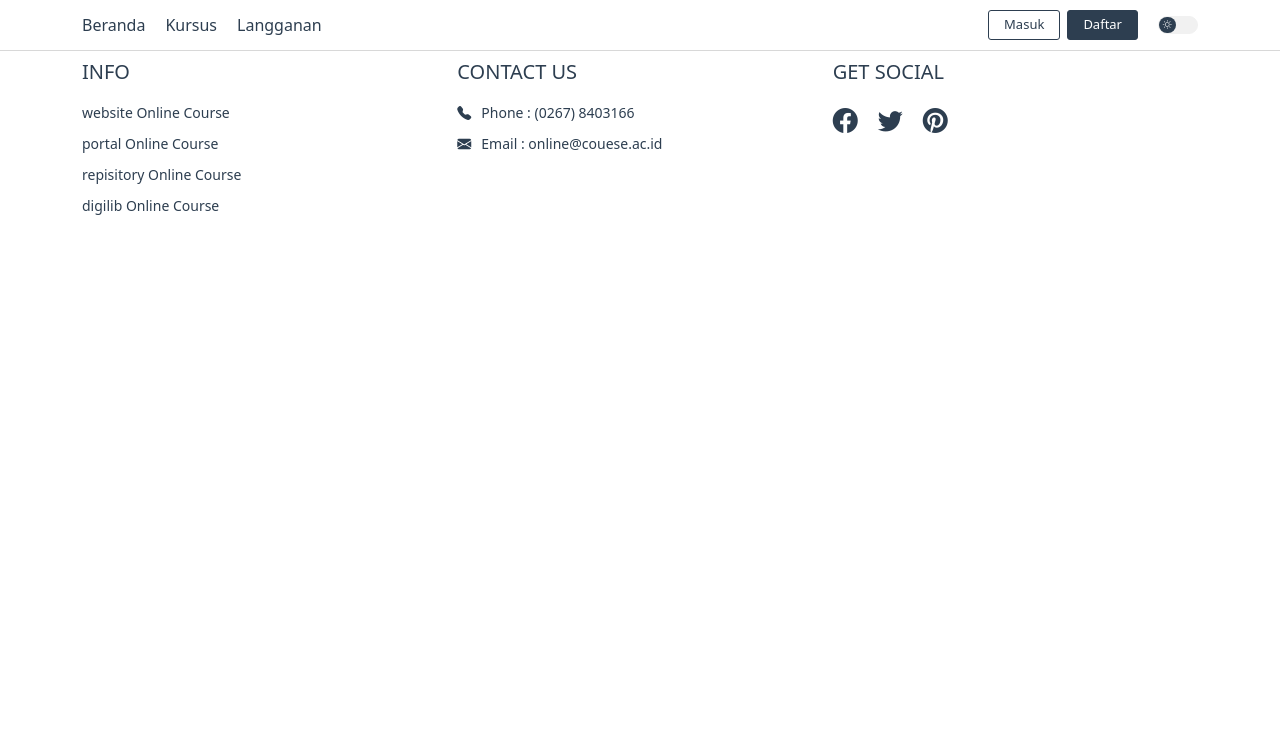
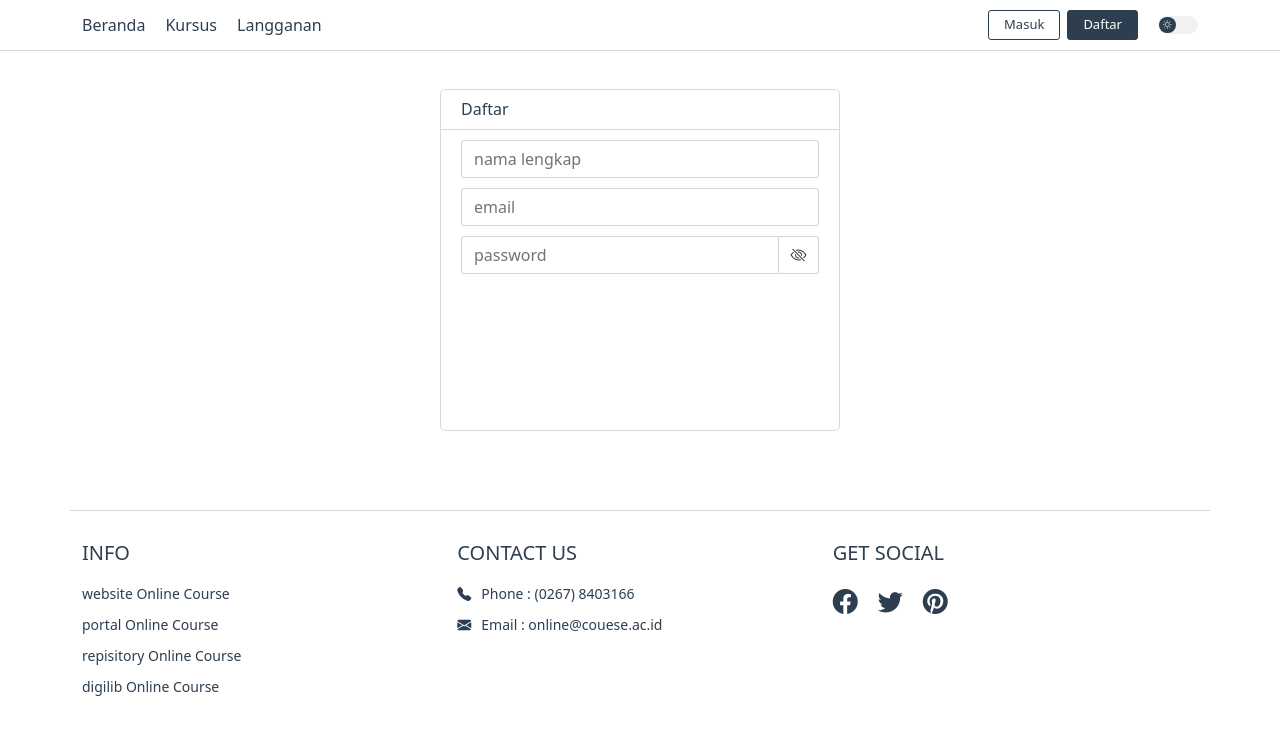
Before and after one commit to faisalProject/online-course, a React (Create React App) app in the folder my-app/: page /register in a window 1280 px wide. Shown: the top 734 px of the page. Built offline with nearby package versions, Linux system fonts and the light colour scheme.

Commit message:
partial udpate

```diff
--- a/my-app/src/App.js
+++ b/my-app/src/App.js
@@ -18,6 +18,7 @@ import Header from './component/Header';
 import Home from './pages/Home';
 import Mobile from './component/Mobile';
 import SigninPopup from './component/SigninPopup';
+import Register from './pages/Register';
 import Footer from './component/Footer';
 
 // react-router-dom
@@ -31,6 +32,7 @@ function App() {
         <Header />
         <Routes>
           <Route path='/' element={<Home />}></Route>
+          <Route path='/register' element={<Register />}></Route>
         </Routes>
         <SigninPopup />
         <Mobile />
--- a/my-app/src/component/Header.js
+++ b/my-app/src/component/Header.js
@@ -41,7 +41,7 @@ const Header = () => {
                 <div className="nav-right">
                     <div className="button-container">
                         <button type="submit" className="btn btn-primary signin-button" onClick={siginPopup}>Masuk</button>
-                        <button type="submit" className="btn btn-primary">Daftar</button>
+                        <Link to='/register' className='btn btn-primary'>Daftar</Link>
                     </div>
                     <div className="theme-container">
                         <div className="circle" onClick={theme}>
--- a/my-app/src/component/Invite.js
+++ b/my-app/src/component/Invite.js
@@ -1,10 +1,12 @@
+import { Link } from "react-router-dom";
+
 const Invite = () => {
     return(
         <div className="invitation-contents">
             <div className="container">
                 <h5>Tunggun apa lagi?</h5>
                 <p>Belajar lebih terarah dengan Online Course</p>
-                <button type="submit" className="btn btn-primary">Daftar</button>
+                <Link to='/register' className='btn btn-primary'>Daftar</Link>
             </div>
         </div>
     )
--- a/my-app/src/component/Mobile.js
+++ b/my-app/src/component/Mobile.js
@@ -10,8 +10,8 @@ const Mobile = () => {
         <div className="mobile">
             <div className="container">
                 <div className="button-container">
-                    <button type="submit" className="btn btn-primary">Masuk</button>
-                    <button type="submit" className="btn btn-primary">Daftar</button>
+                    <Link to='/' className="btn btn-primary">Masuk</Link>
+                    <Link to='/register' className="btn btn-primary">Daftar</Link>
                 </div>
                 <Link to="/" className="anchor">Kursus</Link>
                 <div className="a-2" onClick={dropdownMobile}>
--- a/my-app/src/component/SigninPopup.js
+++ b/my-app/src/component/SigninPopup.js
@@ -1,5 +1,6 @@
 import { Link } from "react-router-dom";
 import goggle from '../images/google.png';
+import Swal from "sweetalert2";
 
 const closePopup = () => {
     document.getElementsByClassName('signin-popup-contents')[0].classList.remove('active');
@@ -14,6 +15,15 @@ const show = () => {
     } else {
         x.type = 'password'
     }
+}
+
+const successSignin = () => {
+    Swal.fire({
+        icon: 'success',
+        title: 'Success',
+        text: 'Berhasil Masuk',
+        confirmButtonColor: '#2D3E50'
+    });
 }
 
 const SigninPopup = () => {
@@ -39,7 +49,7 @@ const SigninPopup = () => {
                     <div className="forget-password">
                         <Link to='/' className="anchor">Lupa Password?</Link>
                     </div>
-                    <button type="submit" className="btn btn-primary">Masuk</button>
+                    <button type="submit" className="btn btn-primary" onClick={successSignin}>Masuk</button>
                     <div className="or">
                         <span></span>
                         atau
@@ -50,7 +60,7 @@ const SigninPopup = () => {
                         <h5>Masuk dengan Google</h5>
                     </Link>
                     <div className="register-container">
-                        <span>Sudah mempunyai akun? <Link to='/' className="anchor">Daftar</Link></span>
+                        <span>Sudah mempunyai akun? <Link to='/register' className="anchor" onClick={closePopup}>Daftar</Link></span>
                     </div>
                 </form>
             </div>
--- a/my-app/src/main.css
+++ b/my-app/src/main.css
@@ -127,6 +127,7 @@ nav > .container > .nav-right > .button-container > .btn-primary:nth-child(2) {
     height: 30px;
     padding: 0 15px;
     font-weight: 500;
+    text-decoration: none;
 }
 
 nav > .container > .nav-right > .button-container > .btn-primary:nth-child(2):hover {
@@ -236,6 +237,11 @@ nav > .container > .nav-right > .hamburger > span {
     display: flex;
     justify-content: center;
     align-items: center;
+    text-decoration: none;
+}
+
+.mobile > .container > .button-container > .btn-primary:nth-child(1):hover {
+    background-color: #293747;
 }
 
 .mobile > .container > .button-container > .btn-primary:nth-child(2) {
@@ -250,6 +256,11 @@ nav > .container > .nav-right > .hamburger > span {
     display: flex;
     justify-content: center;
     align-items: center;
+    text-decoration: none;
+}
+
+.mobile > .container > .button-container > .btn-primary:nth-child(2):hover {
+    background-color: #f5f5f5;
 }
 
 .mobile > .container > .anchor {
@@ -654,6 +665,7 @@ nav > .container > .nav-right > .hamburger > span {
     font-size: 14px;
     font-weight: 500;
     border-radius: 3px;
+    text-decoration: none;
 }
 
 .invitation-contents > .container > .btn-primary:hover {
@@ -773,6 +785,7 @@ body.active {
 .signin-popup-contents.active > .signin-container > form > .password-container > .show {
     width: 40px;
     border: 1px solid #ced4da;
+    border-left: none;
     display: flex;
     justify-content: center;
     align-items: center;
@@ -856,7 +869,7 @@ body.active {
 }
 
 .signin-popup-contents.active > .signin-container > form > .google:hover {
-    background-color: #f7f7f7;
+    background-color: #f5f5f5;
 }
 
 .signin-popup-contents.active > .signin-container > form > .google > img {
@@ -891,6 +904,96 @@ body.active {
     }
 }
 
+/* register contents */
+.register-contents {
+    width: 100%;
+    margin: 60px 0 10px;
+}
+
+.register-contents > .container {
+    /* border: 1px solid #333; */
+    min-height: 50vh;
+    display: flex;
+    justify-content: center;
+    align-items: center;
+    padding-top: 10px;
+    padding-bottom: 10px;
+}
+
+.register-contents > .container > .register {
+    width: 400px;
+    /* min-height: 400px; */
+    border: 1px solid #d8d8d8;
+    background-color: #fff;
+    border-radius: 5px;
+    display: flex;
+    flex-direction: column;
+}
+
+.register-contents > .container > .register > .top {
+    width: 100%;
+    min-height: 40px;
+    padding: 10px 20px;
+    display: flex;
+    align-items: center;
+    border-bottom: 1px solid #d8d8d8;
+}
+
+.register-contents > .container > .register > .top > h5 {
+    color: #2D3E50;
+    font-size: 16px;
+    margin: 0 !important;
+}
+
+.register-contents > .container > .register > form {
+    width: 100%;
+    min-height: 300px;
+    /* border: 1px solid red; */
+    display: flex;
+    flex-direction: column;
+    gap: 10px;
+    padding: 10px 20px;
+}
+
+.register-contents > .container > .register > form > input {
+    width: 100%;
+    border-radius: 3px !important;
+}
+
+.register-contents > .container > .register > form > .password-container {
+    width: 100%;
+    display: flex;
+    /* border: 1px solid red; */
+}
+
+.register-contents > .container > .register > form > .password-container > input {
+    flex: 1;
+    border-radius: 3px 0 0 3px;
+}
+
+.register-contents > .container > .register > form > .password-container > .show-2 {
+    width: 40px;
+    display: flex;
+    justify-content: center;
+    align-items: center;
+    border: 1px solid #ced4da;
+    border-left: none;
+    border-radius: 0 3px 3px 0;
+    cursor: pointer;
+
+}
+
+.register-contents > .container > .register > form > .password-container > .show-2 > .bi-eye-slash,
+.register-contents > .container > .register > form > .password-container > .show-2.active > .bi-eye {
+    color: #293747;
+    display: block;
+}
+
+.register-contents > .container > .register > form > .password-container > .show-2.active > .bi-eye-slash,
+.register-contents > .container > .register > form > .password-container > .show-2 > .bi-eye {
+    display: none;
+}
+
 /* footer */
 footer {
     width: 100%;
@@ -899,10 +1002,10 @@ footer {
 }
 
 footer > .container {
-    /* border: 1px solid #333; */
+    border-top: 1px solid #d8d8d8;
     display: flex;
     gap: 10px;
-    padding-top: 10px;
+    padding-top: 30px;
     padding-bottom: 10px;
 }
 
--- /dev/null
+++ b/my-app/src/pages/Register.js
@@ -0,0 +1,37 @@
+const show = () => {
+    document.getElementsByClassName('show-2')[0].classList.toggle('active');
+    const x = document.getElementsByClassName('password-type')[0];
+
+    if(x.type === 'password') {
+        x.type = 'text'
+    } else {
+        x.type = 'password'
+    }
+}
+
+const Register = () => {
+    return(
+        <div className="register-contents">
+            <div className="container">
+                <div className="register">
+                    <div className="top">
+                        <h5>Daftar</h5>
+                    </div>
+                    <form>
+                        <input type="text" className="form-control" placeholder="nama lengkap" />
+                        <input type="email" className="form-control" placeholder="email" />
+                        <div className="password-container">
+                            <input type="password" className="form-control password-type" placeholder="password" />
+                            <div className="show-2" onClick={show}>
+                                <i className="bi bi-eye-slash"></i>
+                                <i className="bi bi-eye"></i>
+                            </div>
+                        </div>
+                    </form>
+                </div>
+            </div>
+        </div>
+    )
+}
+
+export default Register;
```
